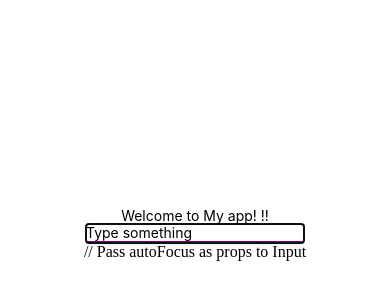
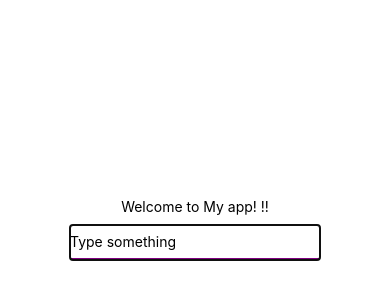
Before and after one commit to yundii/cs5520project, a React Native app: screen / in a window 390 px wide. Shown: the part 188-488 px from the top of the page. Built offline with nearby package versions, Linux system fonts and the light colour scheme.

Commit message:
Add a Text below the input field that shows character count in real-time as the user types

```diff
--- a/App.js
+++ b/App.js
@@ -1,7 +1,6 @@
 import { StatusBar } from "expo-status-bar";
-import { StyleSheet, Text, TextInput, View } from "react-native";
+import { StyleSheet, View } from "react-native";
 import Header from "./Components/Header";
-// import { useState } from "react";
 import Input from "./Components/Input";
 
 export default function App() {
@@ -11,7 +10,7 @@ export default function App() {
     <View style={styles.container}>
       <StatusBar style="auto" />
       <Header name={appName}></Header>
-      <Input autoFocus={shouldAutoFocus}/> // Pass autoFocus as props to Input
+      <Input autoFocus={shouldAutoFocus}/>
 
     </View>
   );
--- a/Components/Input.js
+++ b/Components/Input.js
@@ -1,24 +1,45 @@
 import { StyleSheet, Text, TextInput, View } from "react-native";
 import React, { useState } from "react";
 
-export default function Input({autoFocus}) {
+export default function Input({ autoFocus }) {
   const [text, setText] = useState("");
 
   return (
+    <View style={styles.container}>
       <TextInput
         placeholder="Type something"
         autoCorrect={true}
         keyboardType="default"
         value={text}
-      style={{ borderBottomColor: "purple", borderBottomWidth: 2 }}
+        style={styles.input}
         onChangeText={(changedText) => {
           setText(changedText);
         }}
-      autoFocus={autoFocus} // Use the autoFocus property of TextInput
+        autoFocus={autoFocus}
+      />
 
-
-    />
+      {text.length > 0 && (
+        <Text style={styles.charCount}>
+          Character count: {text.length}
+        </Text>
+      )}
+    </View>
   );
 }
 
-const styles = StyleSheet.create({});
+const styles = StyleSheet.create({
+  container: {
+    alignItems: 'center',  // Align items in the center
+  },
+  input: {
+    borderBottomColor: "purple",
+    borderBottomWidth: 2,
+    paddingVertical: 8,
+    marginVertical: 10,
+    width: 250,
+  },
+  charCount: {
+    marginTop: 5,  // Add space between input and character count
+    color: "gray",  // Set character count text color
+  },
+});
```
Lines whose indentation alone changed are shown as unchanged.
